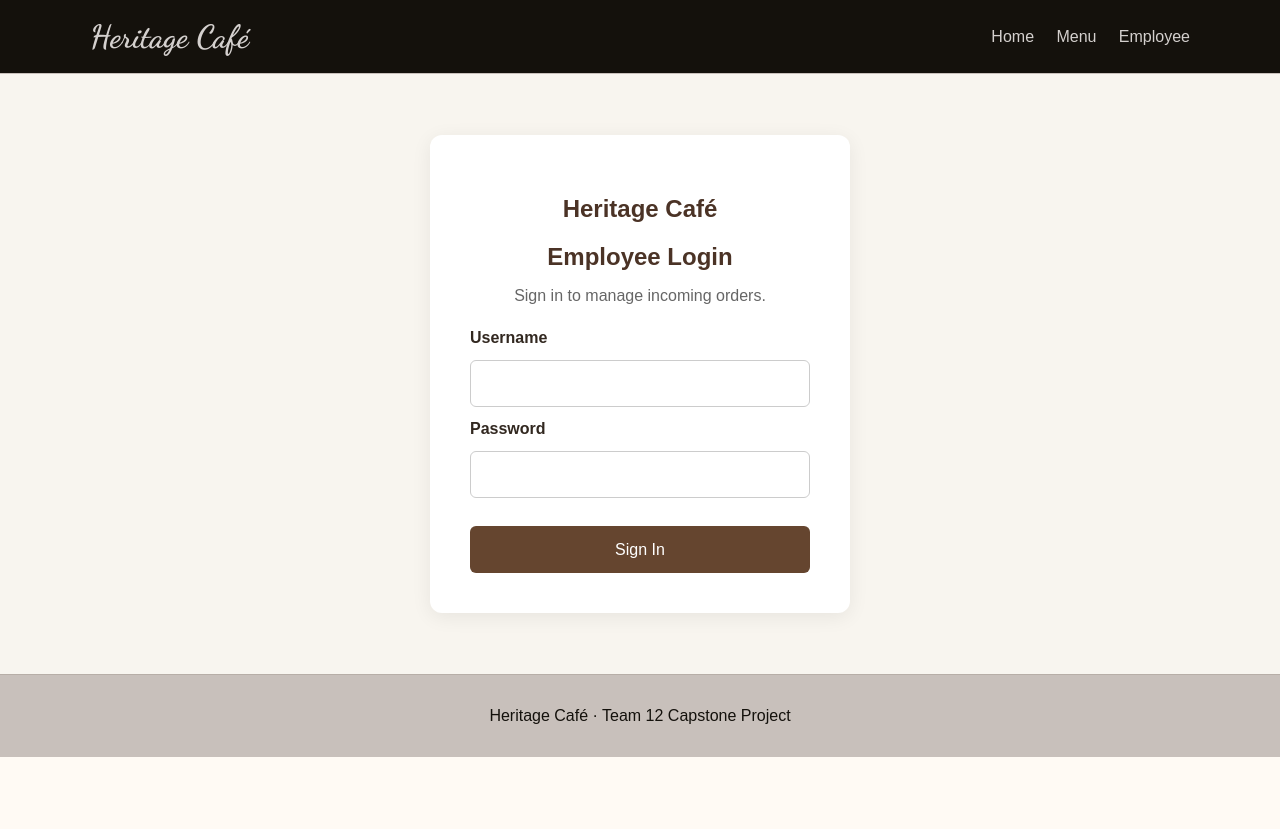
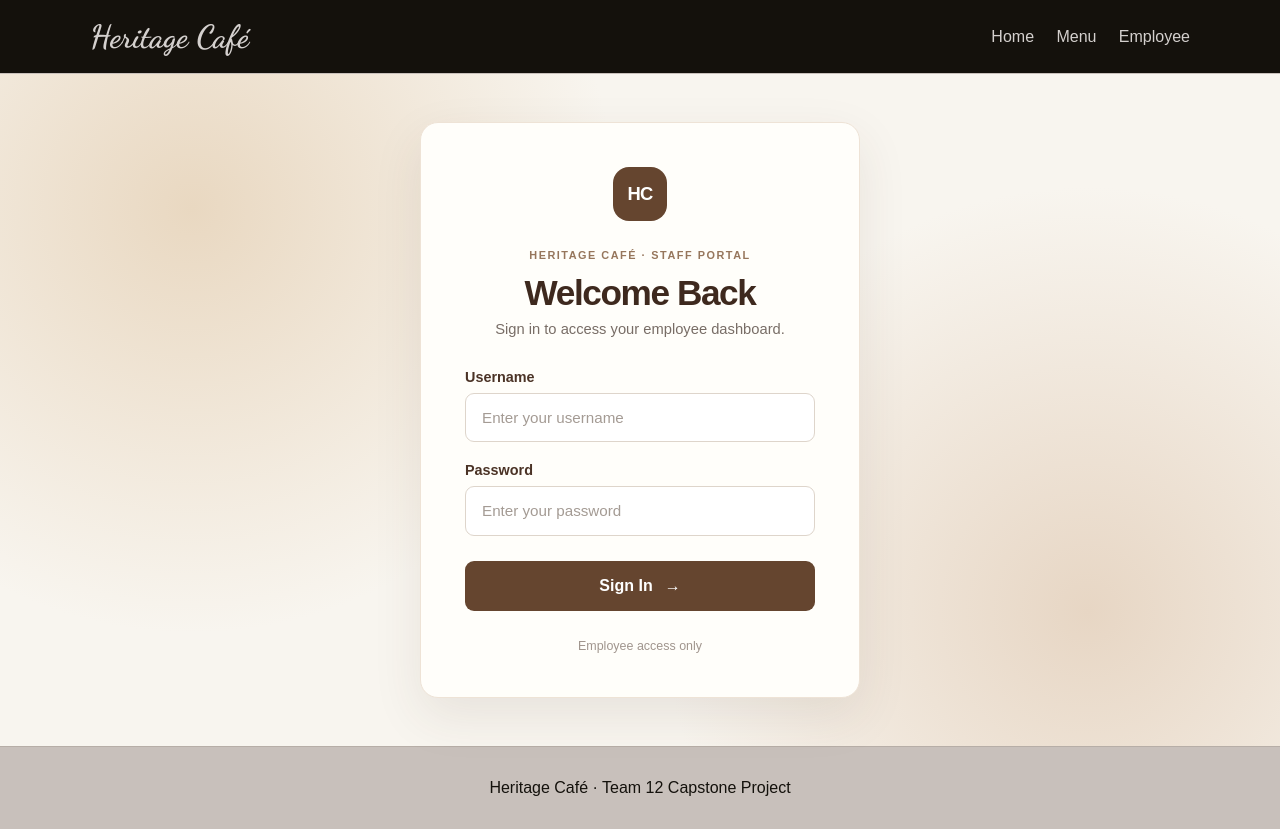
Before and after one commit to Homeless-Rubber-Duck/capstone-T12, a SvelteKit app: page /employee/login in a window 1280 px wide. Before the commit the page ends 800 px from the top, so only its background shows below. Built offline with nearby package versions, Linux system fonts and the light colour scheme; no server answers.

Commit message:
Improve employee login page styling

```diff
--- a/src/routes/employee/login/+page.svelte
+++ b/src/routes/employee/login/+page.svelte
@@ -11,35 +11,47 @@
 
 <main class="login-container">
   <section class="login-card">
-    <h1>Heritage Café</h1>
-    <h2>Employee Login</h2>
-    <p>Sign in to manage incoming orders.</p>
+    <div class="brand-mark">HC</div>
+
+    <div class="heading">
+      <span class="eyebrow">HERITAGE CAFÉ · STAFF PORTAL</span>
+      <h1>Welcome Back</h1>
+      <p>Sign in to access your employee dashboard.</p>
+    </div>
 
     <form method="POST" use:enhance>
+      <div class="field">
         <label for="username">Username</label>
         <input
           id="username"
           type="text"
           name="username"
+          placeholder="Enter your username"
           autocomplete="username"
           required
         />
+      </div>
 
+      <div class="field">
         <label for="password">Password</label>
         <input
           id="password"
           type="password"
           name="password"
+          placeholder="Enter your password"
           autocomplete="current-password"
           required
         />
+      </div>
 
       {#if form?.error}
         <p class="error" role="alert">{form.error}</p>
       {/if}
 
-      <button type="submit">Sign In</button>
+      <button type="submit">Sign In <span aria-hidden="true">→</span></button>
     </form>
+
+    <p class="footer-note">Employee access only</p>
   </section>
 </main>
 
@@ -49,53 +61,148 @@
     display: flex;
     align-items: center;
     justify-content: center;
-    padding: 2rem;
-    background: #f8f5ef;
+    padding: 3rem 1.25rem;
+    background:
+      radial-gradient(circle at 15% 20%, #e9d8c1 0, transparent 35%),
+      radial-gradient(circle at 85% 80%, #e7d6c4 0, transparent 35%),
+      #f8f5ef;
   }
 
   .login-card {
     width: 100%;
-    max-width: 420px;
-    padding: 2.5rem;
-    background: white;
-    border-radius: 12px;
-    box-shadow: 0 4px 20px #00000012;
+    max-width: 440px;
+    padding: 2.75rem;
+    background: #fffefa;
+    border: 1px solid #eee3d6;
+    border-radius: 18px;
+    box-shadow: 0 18px 50px #4b332618;
   }
 
-  h1, h2 {
-    text-align: center;
-    color: #4b3326;
+  .brand-mark {
+    display: flex;
+    align-items: center;
+    justify-content: center;
+    width: 54px;
+    height: 54px;
+    margin: 0 auto 1.5rem;
+    border-radius: 16px;
+    background: #65452f;
+    color: #fff;
+    font-weight: 800;
+    font-size: 1.15rem;
+    letter-spacing: -0.04em;
   }
 
-  h2 { margin-bottom: 0.5rem; }
-  p { text-align: center; color: #666; }
+  .heading {
+    text-align: center;
+  }
+
+  .eyebrow {
+    color: #96765c;
+    font-size: 0.68rem;
+    font-weight: 700;
+    letter-spacing: 0.14em;
+  }
+
+  h1 {
+    margin: 0.6rem 0 0.5rem;
+    color: #3e291e;
+    font-size: clamp(1.8rem, 4vw, 2.2rem);
+    font-weight: 750;
+    letter-spacing: -0.04em;
+  }
+
+  .heading p {
+    margin: 0;
+    color: #786d66;
+    font-size: 0.92rem;
+  }
 
   form {
     display: flex;
     flex-direction: column;
-    gap: 0.8rem;
-    margin-top: 1.5rem;
+    gap: 1.25rem;
+    margin-top: 2rem;
   }
 
-  label { font-weight: 600; }
+  .field {
+    display: flex;
+    flex-direction: column;
+    gap: 0.5rem;
+  }
+
+  label {
+    color: #4b3326;
+    font-size: 0.9rem;
+    font-weight: 650;
+  }
 
   input {
-    padding: 0.85rem;
-    border: 1px solid #ccc;
-    border-radius: 6px;
-    font-size: 1rem;
+    width: 100%;
+    box-sizing: border-box;
+    padding: 0.95rem 1rem;
+    border: 1px solid #ded5cb;
+    border-radius: 9px;
+    background: white;
+    color: #35271f;
+    font: inherit;
+    font-size: 0.95rem;
+    transition: border-color 0.2s, box-shadow 0.2s;
+  }
+
+  input::placeholder {
+    color: #a49b94;
+  }
+
+  input:focus {
+    outline: none;
+    border-color: #806047;
+    box-shadow: 0 0 0 3px #80604720;
   }
 
   button {
-    margin-top: 1rem;
-    padding: 0.9rem;
+    display: flex;
+    align-items: center;
+    justify-content: center;
+    gap: 0.75rem;
+    margin-top: 0.35rem;
+    padding: 1rem;
     border: none;
-    border-radius: 6px;
+    border-radius: 9px;
     background: #65452f;
     color: white;
-    font-size: 1rem;
+    font: inherit;
+    font-weight: 650;
     cursor: pointer;
+    transition: background 0.2s, transform 0.2s;
   }
 
-  .error { color: #b42318; }
+  button:hover {
+    background: #4b3326;
+    transform: translateY(-1px);
+  }
+
+  button:focus-visible {
+    outline: 3px solid #b9906e;
+    outline-offset: 3px;
+  }
+
+  .error {
+    margin: 0;
+    color: #b42318;
+    font-size: 0.9rem;
+  }
+
+  .footer-note {
+    margin: 1.75rem 0 0;
+    text-align: center;
+    color: #a0958d;
+    font-size: 0.78rem;
+  }
+
+  @media (max-width: 480px) {
+    .login-card {
+      padding: 2rem 1.5rem;
+    }
+  }
 </style>
```
Lines whose indentation alone changed are shown as unchanged.
